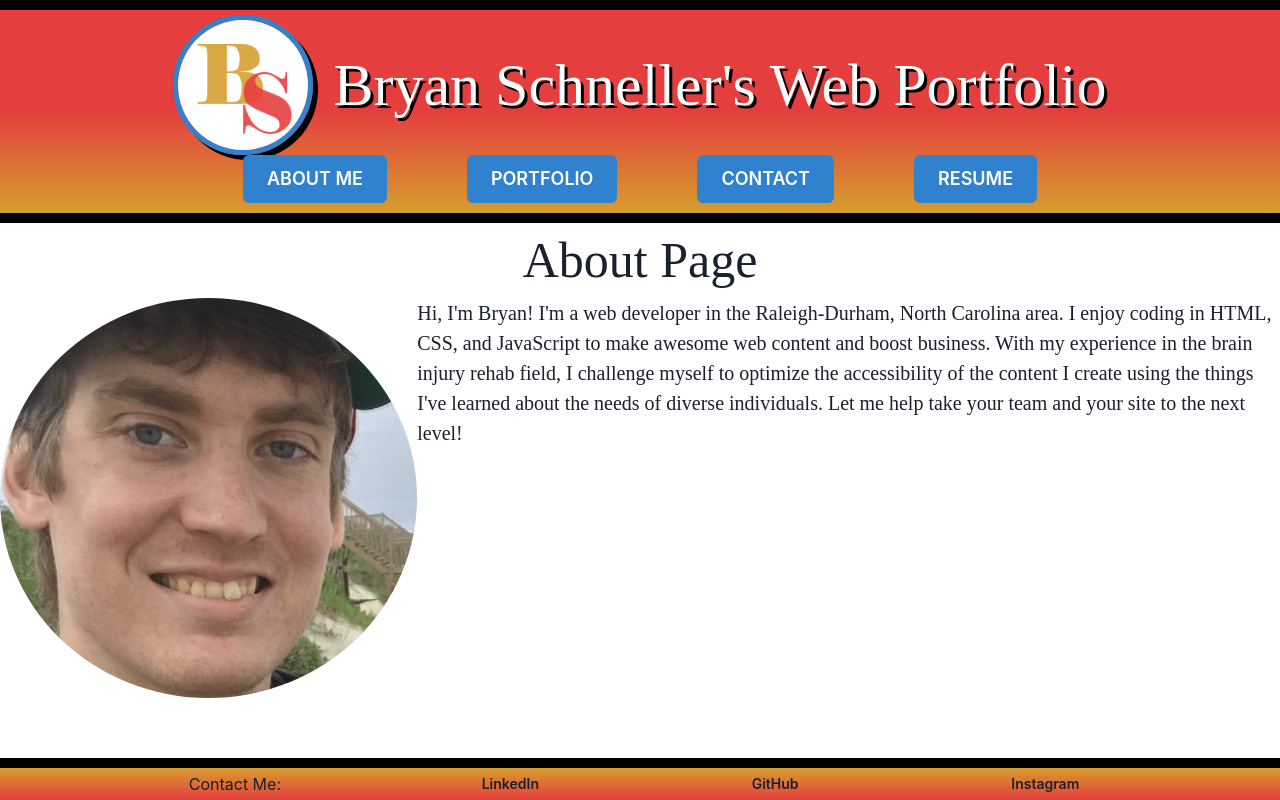
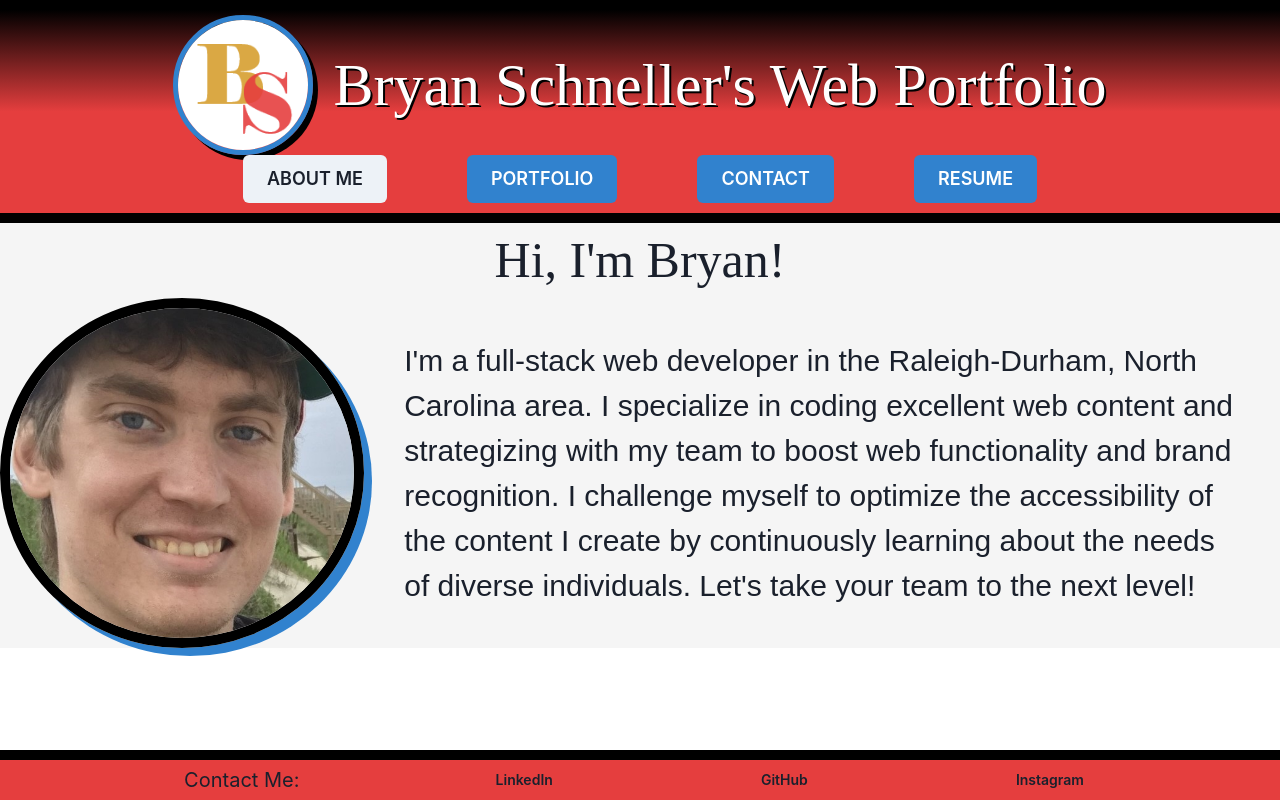
Before and after one commit to ChairSitter/DeveloperPortfolio, a React (Vite) app: page / in a window 1280 px wide. Built offline with nearby package versions, Linux system fonts and the light colour scheme; a web font is replaced by a local one.

Commit message:
Update styling

```diff
--- a/src/App.css
+++ b/src/App.css
@@ -33,9 +33,9 @@ header {
     flex-direction: column;
     justify-content: space-evenly;
     align-items: center;
-    background-image: linear-gradient(to bottom, var(--main-red), var(--main-red), var(--main-yellow));
+    background-image: linear-gradient(to bottom, black, var(--main-red), var(--main-red));
+    border-top: 10px solid black;
     border-bottom: 10px solid black;
-    border-top: 10px solid black;
     padding-top: 5px;
 }
 
@@ -56,7 +56,7 @@ header img {
     font-family: 'platypi';
     font-size: 60px;
     color: white;
-    text-shadow: black 3px 3px;
+    text-shadow: black 2px 2px;
 }
 
 .navigation {
@@ -75,15 +75,21 @@ ul {
 
 /*Content of Page*/
 
+main {
+    background-color: whitesmoke;
+}
+
 .page-content {
     display: flex;
     justify-content: center;
 }
 
 .page-content img {
-    height: 400px;
+    height: 350px;
     width: auto;
     border-radius: 50%;
+    border: 10px solid black;
+    box-shadow: 8px 8px var(--main-blue);
 }
 
 .page-title {
@@ -93,8 +99,9 @@ ul {
 }
 
 #about-text {
-    font-family: 'Times New Roman', Times, serif;
-    font-size: 20px;
+    font-family: Arial, Helvetica, sans-serif;
+    font-size: 30px;
+    padding: 40px;
 }
 
 /*Footer*/
@@ -105,7 +112,12 @@ footer {
     display: flex;
     justify-content: space-evenly;
     align-items: center;
-    background-image: linear-gradient(to top, var(--main-red), var(--main-yellow));
+    background-color: var(--main-red);
     border-top: 10px solid black;
-    width: 100%;;
+    width: 100%;
+    height: 50px;
 }
+
+footer p {
+    font-size: 20px;
+}
--- a/src/components/Navigation.jsx
+++ b/src/components/Navigation.jsx
@@ -7,16 +7,16 @@ export default function Navigation() {
         <>
             <ul className="navigation">
                 <li className="nav-item">
-                    <Link to="/" className={currentPage === '/' ? 'nav-link active' : 'nav-link'}><Button size="lg" colorScheme={'blue'}>ABOUT ME</Button></Link>
+                    <Link to="/"><Button size="lg" colorScheme={currentPage === '/' ? 'gray' : 'blue'}>ABOUT ME</Button></Link>
                 </li>
                 <li className="nav-item">
-                    <Link to="/Portfolio" className={currentPage === '/Portfolio' ? 'nav-link active' : 'nav-link'}><Button size="lg" colorScheme={'blue'}>PORTFOLIO</Button></Link>
+                    <Link to="/Portfolio"><Button size="lg" colorScheme={currentPage === '/Portfolio' ? 'gray' : 'blue'}>PORTFOLIO</Button></Link>
                 </li>
                 <li className="nav-item">
-                    <Link to="/Contact" className={currentPage === '/Contact' ? 'nav-link active' : 'nav-link'}><Button size="lg" colorScheme={'blue'}>CONTACT</Button></Link>
+                    <Link to="/Contact"><Button size="lg" colorScheme={currentPage === '/Contact' ? 'gray' : 'blue'}>CONTACT</Button></Link>
                 </li>
                 <li className="nav-item">
-                    <Link to="/Resume" className={currentPage === '/Resume' ? 'nav-link active' : 'nav-link'}><Button size="lg" colorScheme={'blue'}>RESUME</Button></Link>
+                    <Link to="/Resume"><Button size="lg" colorScheme={currentPage === '/Resume' ? 'gray' : 'blue'}>RESUME</Button></Link>
                 </li>
             </ul>
         </>
--- a/src/pages/AboutMe.jsx
+++ b/src/pages/AboutMe.jsx
@@ -1,14 +1,14 @@
 export default function AboutMe() {
     return (
         <>
-            <h2 className="page-title">About Page</h2>
+            <h2 className="page-title">Hi, I'm Bryan!</h2>
             <div className="page-content">
                 <img id="bryan" src="src\assets\images\LinkedInBeachPic.jpeg" alt="Picture of Bryan" />
                 <p id="about-text">
-                    Hi, I'm Bryan! I'm a web developer in the Raleigh-Durham, North Carolina area. I enjoy coding in HTML,
-                    CSS, and JavaScript to make awesome web content and boost business. With my experience in the brain injury rehab field,
-                    I challenge myself to optimize the accessibility of the content I create using the things I've learned about the needs of
-                    diverse individuals. Let me help take your team and your site to the next level!
+                    I'm a full-stack web developer in the Raleigh-Durham, North Carolina area.
+                    I specialize in coding excellent web content and strategizing with my team to boost web functionality and brand recognition.
+                    I challenge myself to optimize the accessibility of the content I create by continuously learning about the needs of
+                    diverse individuals. Let's take your team to the next level!
                 </p>
             </div>
         </>
```
Also changed, not shown: 1 other file (tests, documents, lock files or other folders).
